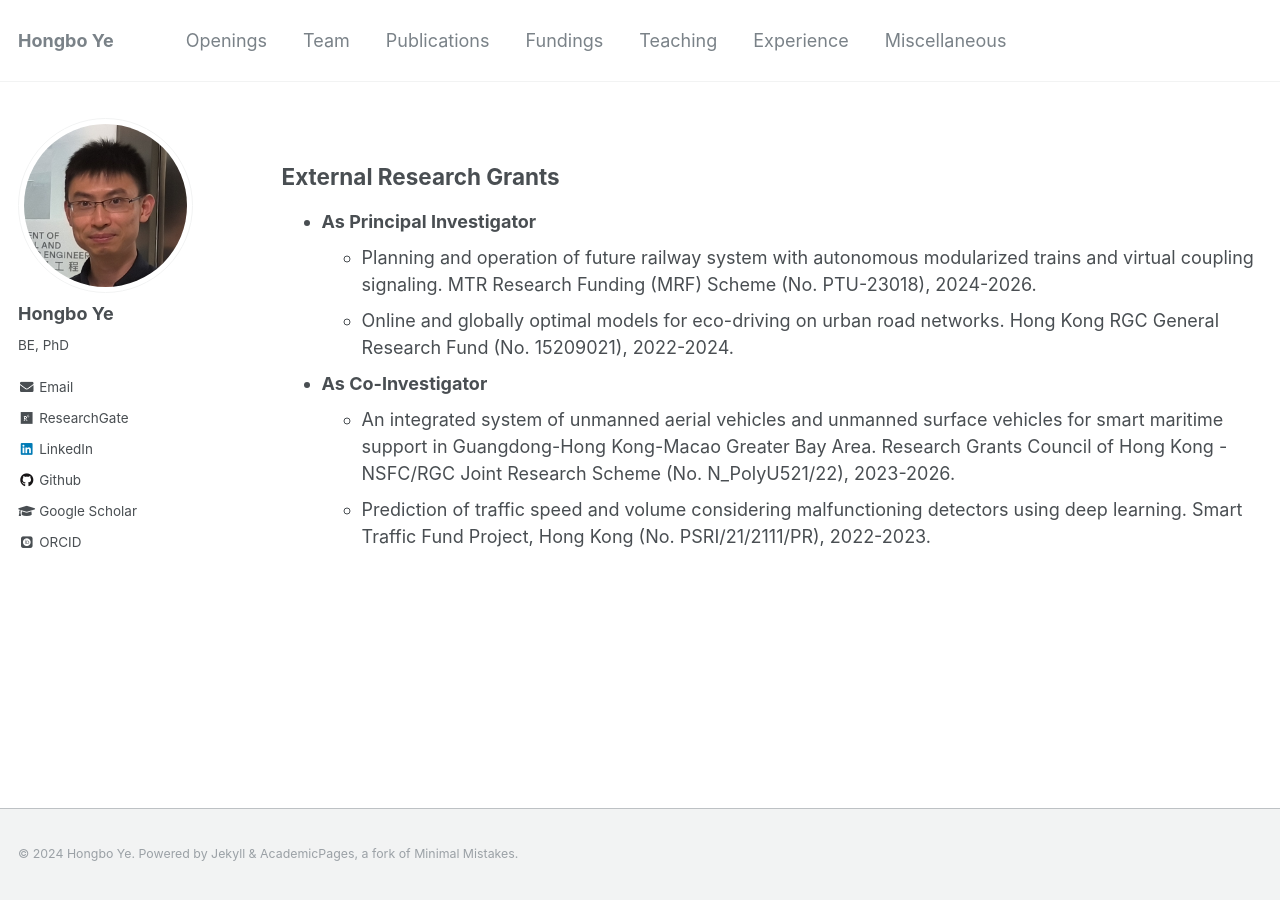
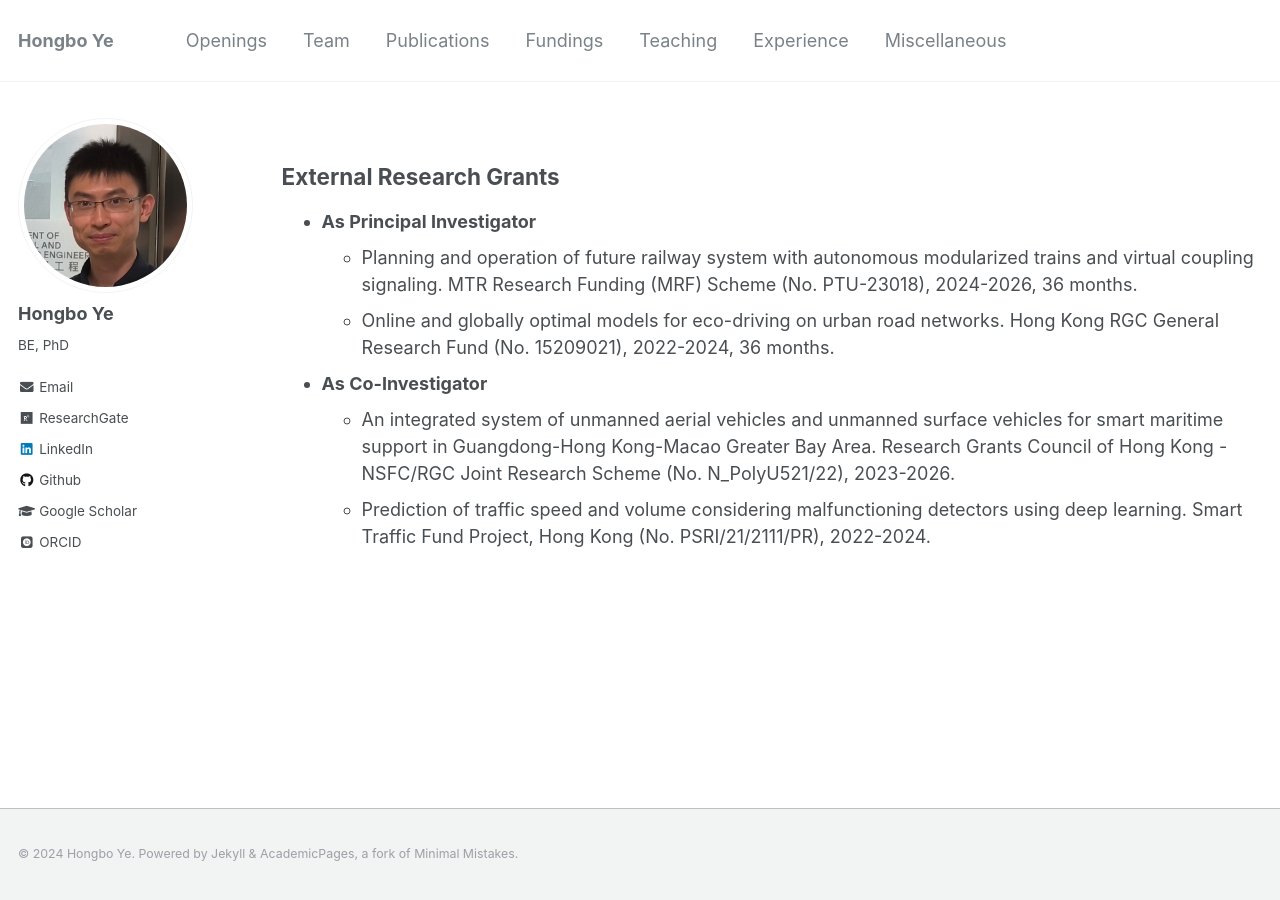
Before and after one commit to hb-ye/hb-ye.github.io, a Jekyll site: the page built from _pages/funding.md, in a window 1280 px wide. Built offline with Jekyll 4.4.1, drawn with Linux system fonts in a browser that asks for light colours; some web fonts are replaced.

Commit message:
Update funding.md

```diff
--- a/_pages/funding.md
+++ b/_pages/funding.md
@@ -14,9 +14,9 @@ author_profile: true
 ## External Research Grants
 
 - **As Principal Investigator**
-  - Planning and operation of future railway system with autonomous modularized trains and virtual coupling signaling. MTR Research Funding (MRF) Scheme (No. PTU-23018), 2024-2026.
-  - Online and globally optimal models for eco-driving on urban road networks. Hong Kong RGC General Research Fund (No. 15209021), 2022-2024.
+  - Planning and operation of future railway system with autonomous modularized trains and virtual coupling signaling. MTR Research Funding (MRF) Scheme (No. PTU-23018), 2024-2026, 36 months.
+  - Online and globally optimal models for eco-driving on urban road networks. Hong Kong RGC General Research Fund (No. 15209021), 2022-2024, 36 months.
 
 - **As Co-Investigator**
   - An integrated system of unmanned aerial vehicles and unmanned surface vehicles for smart maritime support in Guangdong-Hong Kong-Macao Greater Bay Area. Research Grants Council of Hong Kong - NSFC/RGC Joint Research Scheme (No. N_PolyU521/22), 2023-2026.
-  - Prediction of traffic speed and volume considering malfunctioning detectors using deep learning. Smart Traffic Fund Project, Hong Kong (No. PSRI/21/2111/PR), 2022-2023.
+  - Prediction of traffic speed and volume considering malfunctioning detectors using deep learning. Smart Traffic Fund Project, Hong Kong (No. PSRI/21/2111/PR), 2022-2024.
```
